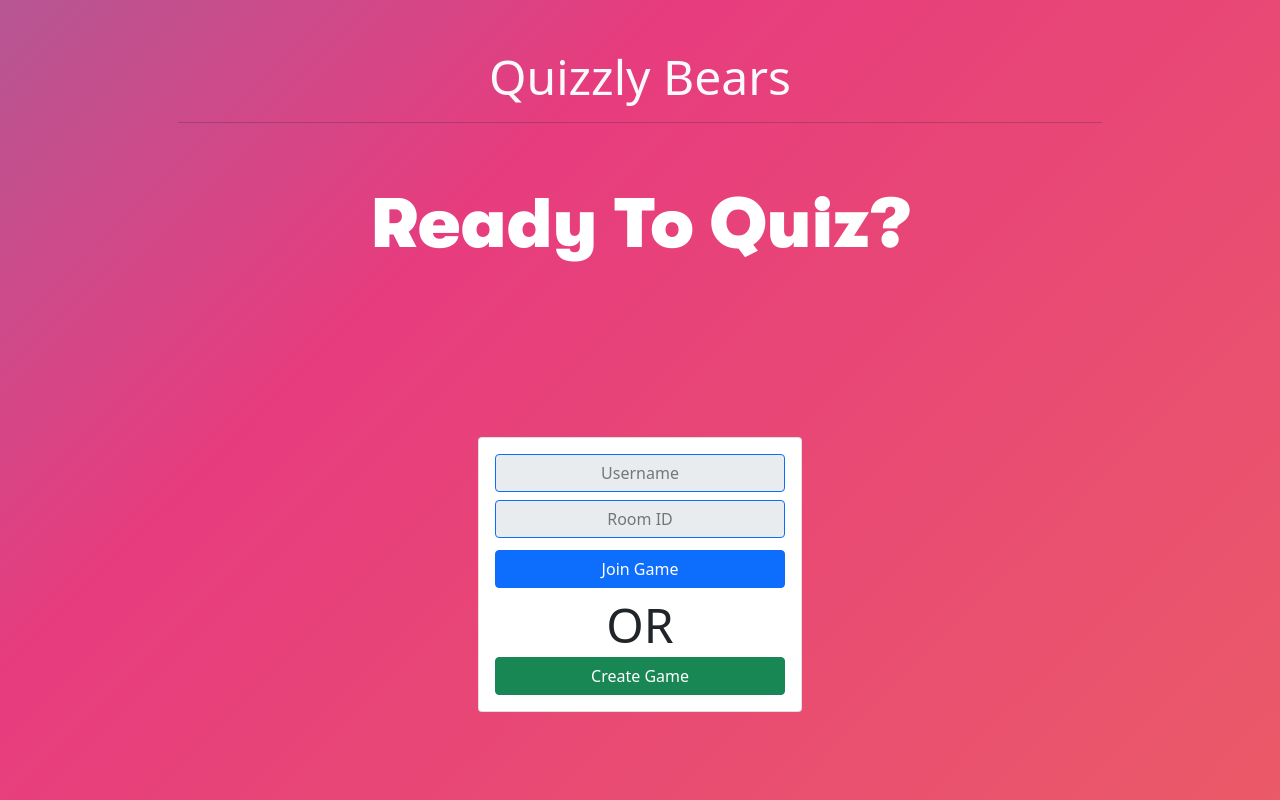
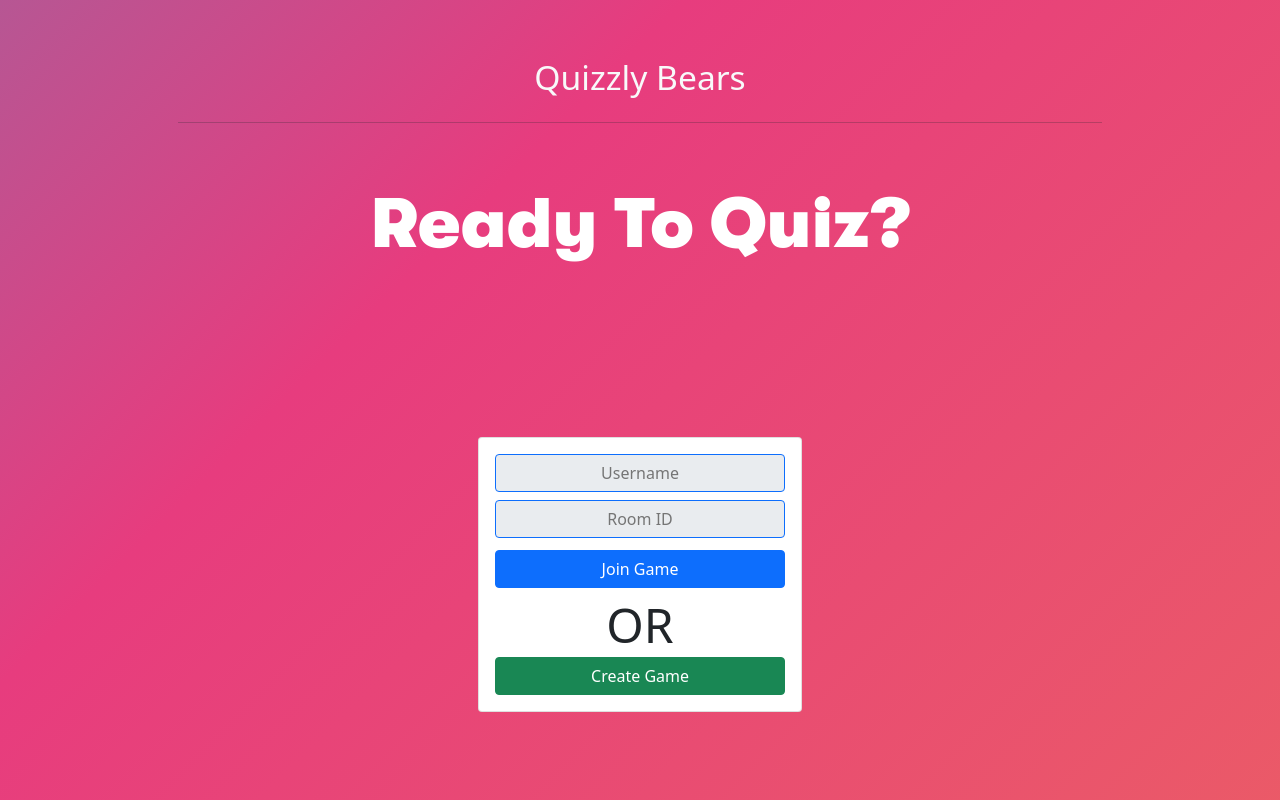
Before and after one commit to rameez-khawaja/quizzly-bears-client, a React app: page / in a window 1280 px wide. Built offline with nearby package versions, Linux system fonts and the light colour scheme; no server answers.

Commit message:
updated landing page title

```diff
--- a/src/layout/Header/index.js
+++ b/src/layout/Header/index.js
@@ -1,10 +1,23 @@
 import React from 'react'
+import {motion} from "framer-motion"
 const Header = () => {
     return (
         <section className="container">
             <header className="text-center py-5 mx-5">
                 <div>
-                    <h1 className="text-light display-5">Quizzly Bears</h1>
+                    <motion.h1
+        className='text-light display-5'
+        initial={{ opacity: 0, scale: 0.5 }}
+        animate={{ opacity: 1, scale: 0.7 }}
+        exit={{ opacity: 0, scale: 0, x: "-100vh"}}
+        whileHover={{ scale: 0.8 }}
+        transition={{
+            delay: 0.3,
+            x: { duration: 2 },
+            default: { ease: "linear" }
+          }}
+      >Quizzly Bears
+      </motion.h1>
                 </div>
                 <hr className="mx-5 bg-dark"/>
              </header>
```
